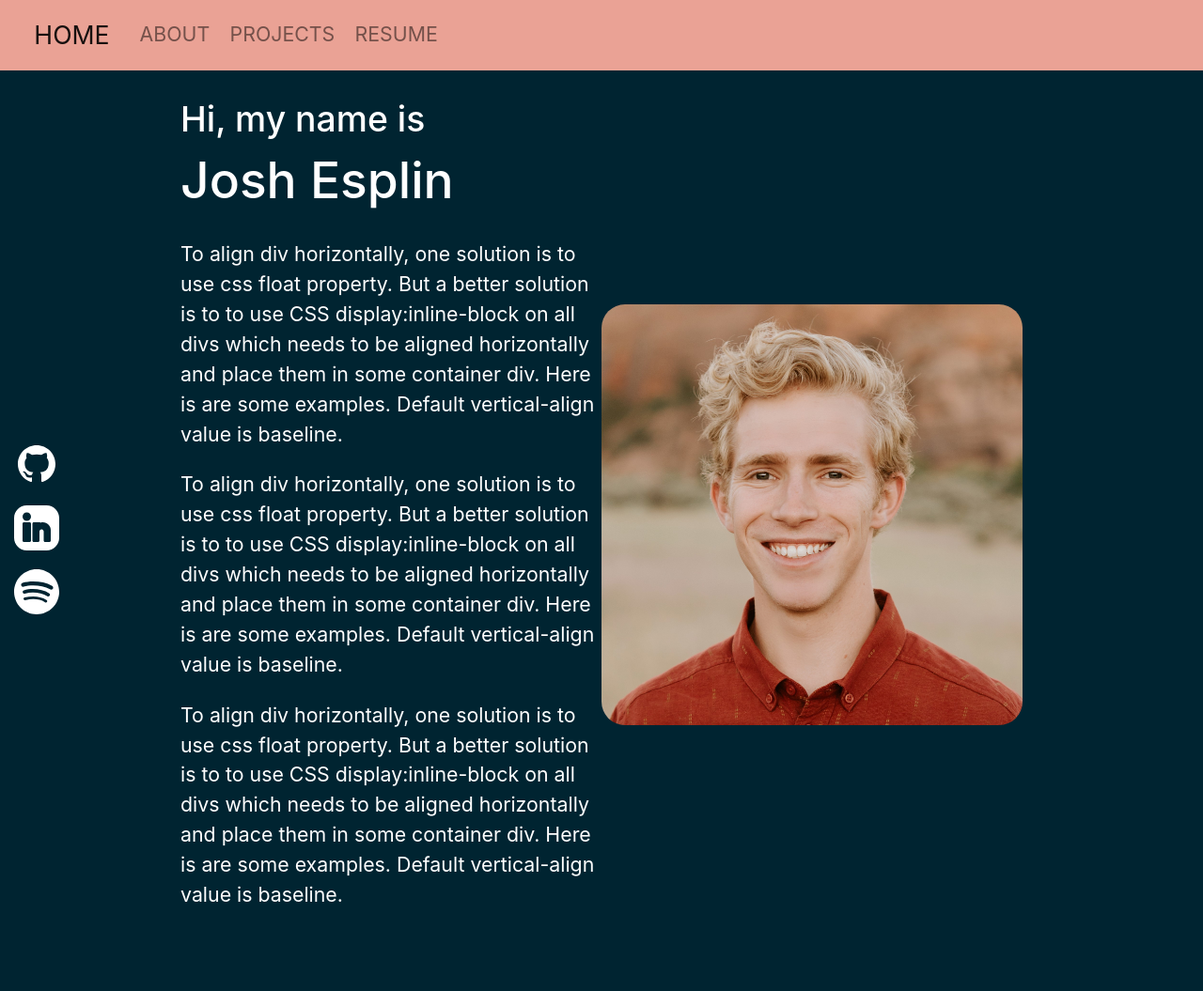
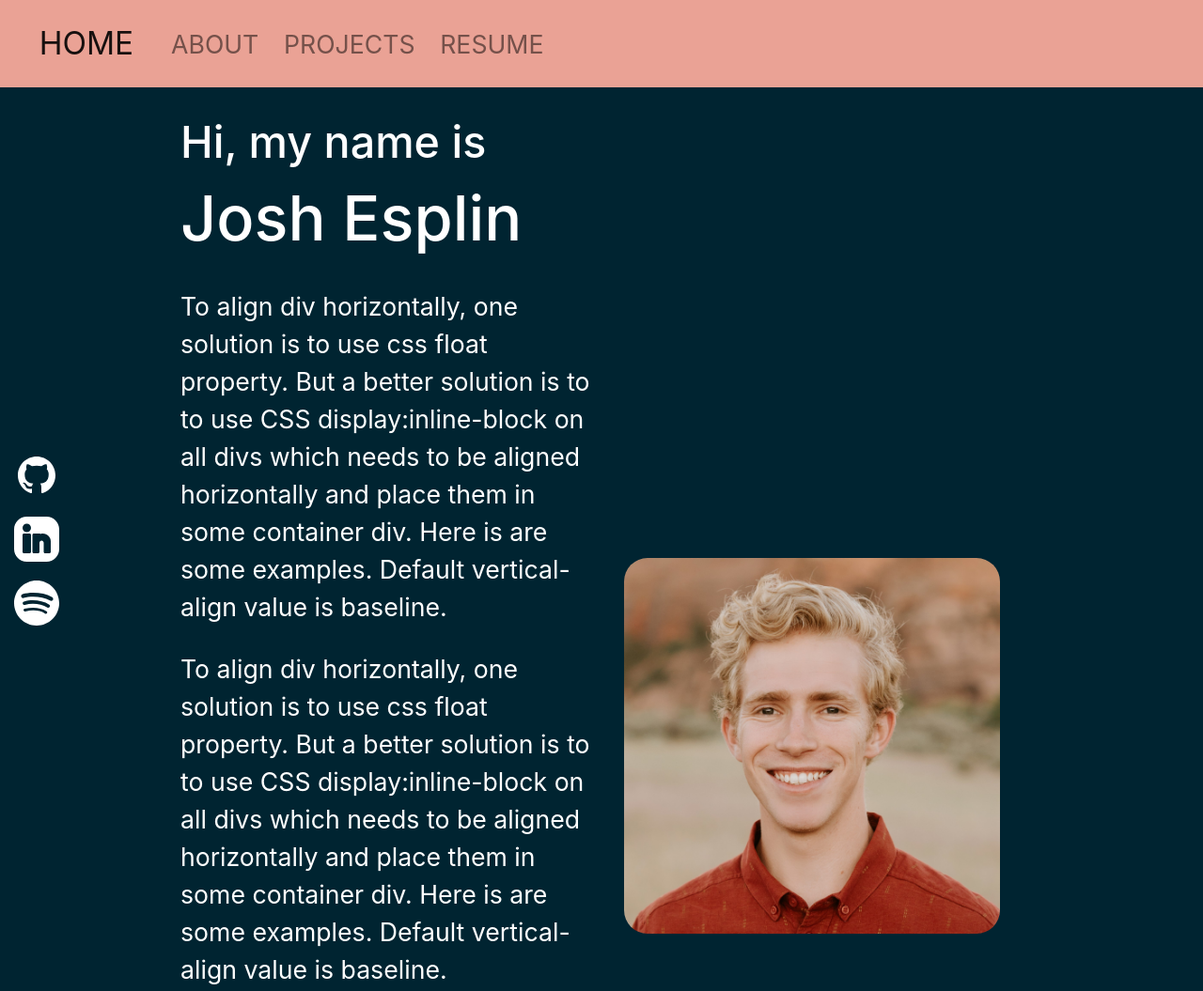
Before and after one commit to GitLlamma/GitLlamma.github.io, a plain HTML site: page index.html in a window 1280 px wide. Shown: the top 1055 px of the page at 94% size. Drawn offline with nearby package versions, Linux system fonts and the light colour scheme.

Commit message:
more mobile stuff?

```diff
--- a/styles.css
+++ b/styles.css
@@ -3,7 +3,7 @@
   padding: 0;
   box-sizing: border-box;
   color: white;
-  font-size: 16pt;
+  font-size: 20pt;
 }
 
 html {
@@ -18,12 +18,14 @@ img {
   width: 100%;
   height: auto;
   border-radius: 25px;
+  max-height: 400px;
+  max-width: 400px;
 }
 
 svg {
   fill: white;
-  width: 48px;
-  height: 48px;
+  width: 0;
+  height: 0;
 }
 
 h1 {
@@ -62,7 +64,7 @@ h3 {
 
 .content {
   margin: auto;
-  width: 70%;
+  width: 90%;
   display: block;
 }
 
@@ -70,6 +72,7 @@ h3 {
   width: 100%;
   display: flex;
   margin: 30px 0 100px 0;
+  flex-wrap: wrap;
 }
 
 .piccontainer {
@@ -93,21 +96,20 @@ h3 {
   transform:translateY(0); transition: all 0.3s ease-in-out;
 }
 
-/* mobile stuff */
-@media screen and (max-width:500px) {
+
+@media screen and (min-width: 501px) and (max-width: 768px) {
+
+}
+
+@media screen and (min-width: 769px) {
+  .content {
+    width: 70%;
+  }
+  .section {
+    flex-wrap: nowrap;
+  }
   svg {
-    width: 0;
-    height: 0;
-  }
-
-  .content {
-    width: 90%;
+    width: 48px;
+    height: 48px;
   }
 }
-
-/*desktop stuff */
-@media screen and (min-width: 501px) and (max-width:990px) {
-  .section {flex-wrap: wrap}
-  .piccontainer {width: 100%}
-  .profile {width: 300px}
-}
```
